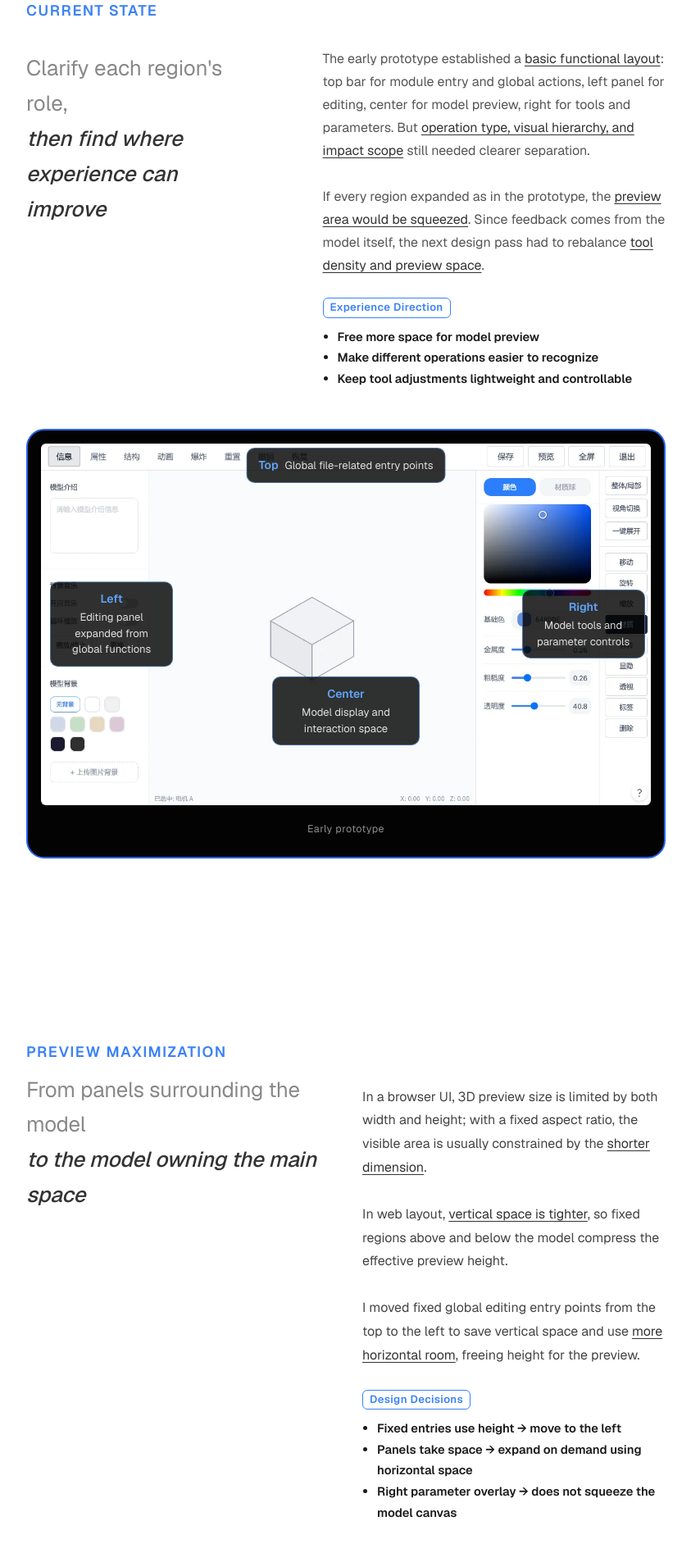
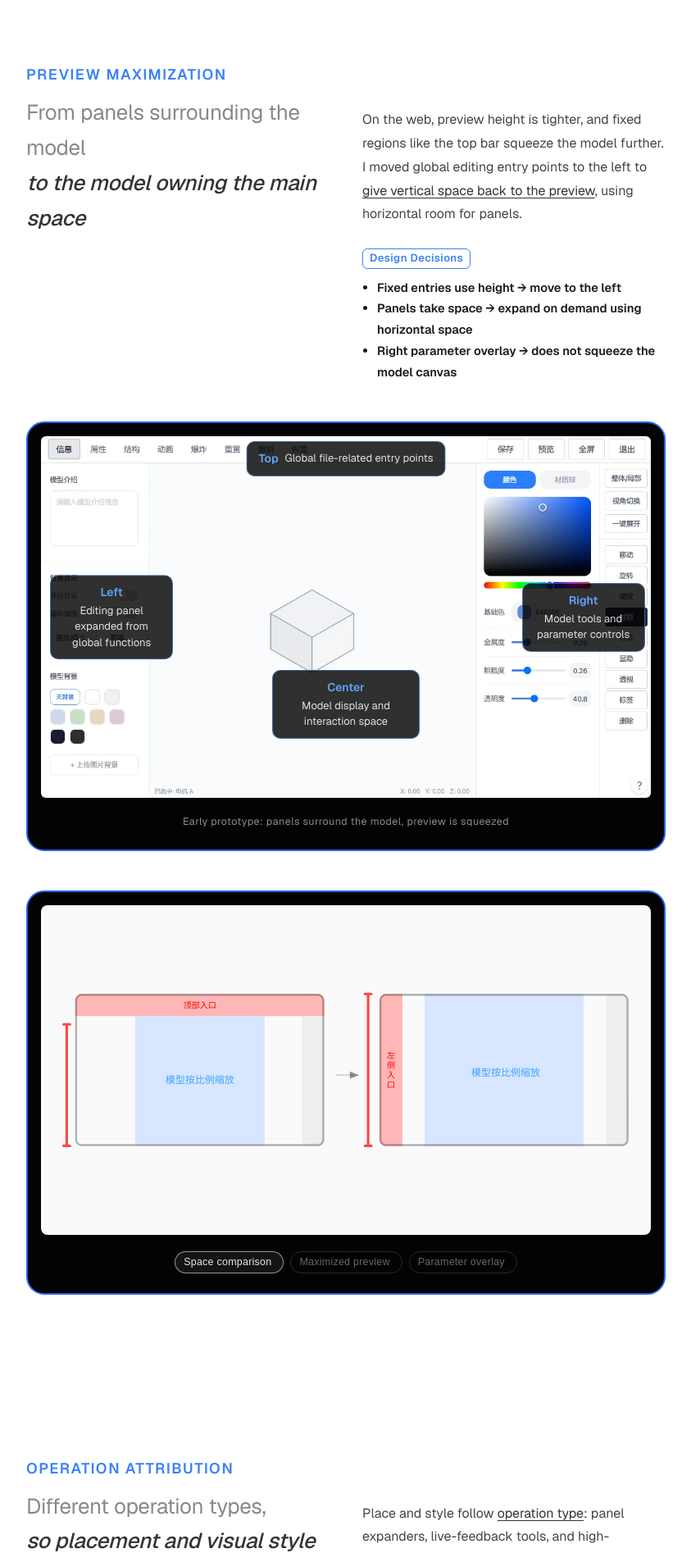
Before and after one commit to jaemin17/portfolio-pro, a Next.js app: page /en/projects/model-editor in a window 1280 px wide. Shown: the part 2480-4374 px from the top of the page at 82% size, without its empty margins (218-1061 px from the left). Built offline with nearby package versions, Linux system fonts and the light colour scheme.

Commit message:
Tighten Model Editor case study copy for clearer design narrative.
Drop redundant diagnosis and product-brochure demos, keep decisions and before/after evidence.

```diff
--- a/src/app/[locale]/projects/model-editor/modelEditorAssets.ts
+++ b/src/app/[locale]/projects/model-editor/modelEditorAssets.ts
@@ -9,8 +9,6 @@ export const modelEditorAssets = {
   shortcutsHint: "/images/model-editor/shortcuts-hint.png",
   operationVideo: "/videos/model-editor/模型编辑器章节操作归属-视频.mp4",
   materialDemo: "/videos/tools/model.mp4",
-  explodeDemo: "/videos/model-editor/explode-view.mp4",
   transparencyDemo: "/videos/model-editor/transparency-visibility.mp4",
-  animationDemo: "/videos/model-editor/animation.mp4",
   labelsDemo: "/videos/model-editor/overview.mp4",
 } as const;
--- a/src/app/[locale]/projects/model-editor/page.tsx
+++ b/src/app/[locale]/projects/model-editor/page.tsx
@@ -218,72 +218,58 @@ export default async function ModelEditorPage({ params }: ModelEditorPageProps)
         </section>
 
         <section className={`${selflyStyles.caseSection} ${selflyStyles.selfly0CaseSection}`}>
-          <div className={`${styles.positioningSection} ${styles.stackedSection}`}>
-            <div className={`${styles.positioningInner} ${styles.positioningInnerCentered}`}>
-              <div className={styles.protoEvidence}>
-                <p className={`${styles.positioningLabel} ${styles.protoIntroLabel}`}>
-                  {t(locale, "当前状态", "Current State")}
+          <div className={styles.narrativeSection}>
+            <div className={styles.narrativeInner}>
+              <p className={styles.positioningLabel}>
+                {t(locale, "模型预览最大化", "Preview Maximization")}
               </p>
-                <div className={styles.protoIntroRow}>
-                  <h3 className={styles.protoIntroTitle}>
-                    <span className={styles.positioningHeadingLight}>
-                      {t(locale, "理清每个区域的职责，", "Clarify each region's role,")}
+              <div className={styles.narrativeGrid}>
+                <h3 className={styles.narrativeHeadline}>
+                  <span className={styles.narrativeHeadlineLight}>
+                    {t(locale, "从「面板包围模型」", "From panels surrounding the model")}
                   </span>
                   <br />
-                    <span className={styles.positioningHeadingDark}>
-                      {t(locale, "找到体验的改进点", "then find where experience can improve")}
+                  <span className={styles.narrativeHeadlineDark}>
+                    {t(locale, "到「模型获得主要空间」", "to the model owning the main space")}
                   </span>
                 </h3>
-                  <div>
-                    <div className={styles.protoAreas}>
+                <div className={styles.narrativeBody}>
                   <p>
                     {t(
                       locale,
                       <>
-                            早期原型已经给出了<strong className={styles.positioningEmphasis}>基本功能分区</strong>
-                            ：顶部承载编辑模块入口、过程控制和全局结果操作，左侧为编辑面板，中间为模型预览区，右侧为模型工具与参数调整区。但不同功能的
-                            <strong className={styles.positioningEmphasis}>操作性质、视觉层级和影响范围</strong>
-                            仍需要进一步区分。
+                        网页里预览高度更紧，顶栏等固定区域会进一步挤压模型可视面积。我将全局编辑入口移到左侧，把
+                        <strong className={styles.positioningEmphasis}>垂直空间还给预览</strong>
+                        ，横向再承载面板展开。
                       </>,
                       <>
-                            The early prototype established a{" "}
-                            <strong className={styles.positioningEmphasis}>basic functional layout</strong>:
-                            top bar for module entry and global actions, left panel for editing, center for
-                            model preview, right for tools and parameters. But{" "}
-                            <strong className={styles.positioningEmphasis}>
-                              operation type, visual hierarchy, and impact scope
-                            </strong>{" "}
-                            still needed clearer separation.
-                          </>,
-                        )}
-                      </p>
-                      <p>
-                        {t(
-                          locale,
-                          <>
-                            同时，如果各区域都按原型展开，<strong className={styles.positioningEmphasis}>模型预览区会被挤压</strong>
-                            ；而 3D 编辑器最关键的操作反馈来自模型本身，因此后续设计需要在明确功能层级的基础上，重新平衡
-                            <strong className={styles.positioningEmphasis}>「工具密度」与「预览空间」</strong>。
-                          </>,
-                          <>
-                            If every region expanded as in the prototype, the{" "}
-                            <strong className={styles.positioningEmphasis}>preview area would be squeezed</strong>
-                            . Since feedback comes from the model itself, the next design pass had to rebalance{" "}
-                            <strong className={styles.positioningEmphasis}>tool density and preview space</strong>.
+                        On the web, preview height is tighter, and fixed regions like the top bar squeeze the
+                        model further. I moved global editing entry points to the left to{" "}
+                        <strong className={styles.positioningEmphasis}>give vertical space back to the preview</strong>
+                        , using horizontal room for panels.
                       </>,
                     )}
                   </p>
                   <div className={styles.narrativeDesignPoints}>
-                        <h4>{t(locale, "体验设计方向", "Experience Direction")}</h4>
+                    <h4>{t(locale, "设计决策", "Design Decisions")}</h4>
                     <ul>
-                          <li>{t(locale, "为模型预览释放更多空间", "Free more space for model preview")}</li>
-                          <li>{t(locale, "不同操作更易识别", "Make different operations easier to recognize")}</li>
-                          <li>{t(locale, "工具调整更轻量可控", "Keep tool adjustments lightweight and controllable")}</li>
+                      <li>
+                        <strong>{t(locale, "固定入口占高度", "Fixed entries use height")}</strong> →{" "}
+                        {t(locale, "移到左侧", "move to the left")}
+                      </li>
+                      <li>
+                        <strong>{t(locale, "面板占空间", "Panels take space")}</strong> →{" "}
+                        {t(locale, "按需展开、利用横向空间", "expand on demand using horizontal space")}
+                      </li>
+                      <li>
+                        <strong>{t(locale, "右侧参数浮层", "Right parameter overlay")}</strong> →{" "}
+                        {t(locale, "不挤压模型画布", "does not squeeze the model canvas")}
+                      </li>
                     </ul>
                   </div>
                 </div>
               </div>
-                </div>
+
               <div className={styles.protoEvidenceFrame}>
                 <div className={styles.protoEvidenceCanvas}>
                   <Image
@@ -311,90 +297,13 @@ export default async function ModelEditorPage({ params }: ModelEditorPageProps)
                     {t(locale, "模型工具与参数调整区", "Model tools and parameter controls")}
                   </div>
                 </div>
-                  <p className={styles.protoEvidenceCaption}>{t(locale, "早期原型", "Early prototype")}</p>
-                </div>
-              </div>
-            </div>
-          </div>
-        </section>
-
-        <section className={`${selflyStyles.caseSection} ${selflyStyles.selfly0CaseSection}`}>
-          <div className={styles.narrativeSection}>
-            <div className={styles.narrativeInner}>
-              <p className={styles.positioningLabel}>
-                {t(locale, "模型预览最大化", "Preview Maximization")}
-              </p>
-              <div className={styles.narrativeGrid}>
-                <h3 className={styles.narrativeHeadline}>
-                  <span className={styles.narrativeHeadlineLight}>
-                    {t(locale, "从「面板包围模型」", "From panels surrounding the model")}
-                  </span>
-                  <br />
-                  <span className={styles.narrativeHeadlineDark}>
-                    {t(locale, "到「模型获得主要空间」", "to the model owning the main space")}
-                  </span>
-                </h3>
-                <div className={styles.narrativeBody}>
-                  <p>
+                <p className={styles.protoEvidenceCaption}>
                   {t(
                     locale,
-                      <>
-                        在浏览器界面中，3D 模型预览区的尺寸同时受到宽度和高度的限制，由于需要保持固定比例，实际可视区域通常会受到
-                        <strong className={styles.positioningEmphasis}>较短一侧的约束</strong>。
-                      </>,
-                      <>
-                        In a browser UI, 3D preview size is limited by both width and height; with a fixed
-                        aspect ratio, the visible area is usually constrained by the{" "}
-                        <strong className={styles.positioningEmphasis}>shorter dimension</strong>.
-                      </>,
+                    "早期原型：面板环绕，预览受挤压",
+                    "Early prototype: panels surround the model, preview is squeezed",
                   )}
                 </p>
-                  <p>
-                    {t(
-                      locale,
-                      <>
-                        在网页布局中，<strong className={styles.positioningEmphasis}>高度空间相对更为紧张</strong>
-                        ，因此模型上下的固定区域都会影响预览区域的有效高度，使模型显示尺寸被压缩。
-                      </>,
-                      <>
-                        In web layout, <strong className={styles.positioningEmphasis}>vertical space is tighter</strong>
-                        , so fixed regions above and below the model compress the effective preview height.
-                      </>,
-                    )}
-                  </p>
-                  <p>
-                    {t(
-                      locale,
-                      <>
-                        因此，我将顶部的固定全局编辑入口移动到左侧，以减少垂直空间的占用，并将其转移到
-                        <strong className={styles.positioningEmphasis}>更充裕的横向空间</strong>
-                        ，从而为模型预览区释放更多高度。
-                      </>,
-                      <>
-                        I moved fixed global editing entry points from the top to the left to save vertical
-                        space and use <strong className={styles.positioningEmphasis}>more horizontal room</strong>
-                        , freeing height for the preview.
-                      </>,
-                    )}
-                  </p>
-                  <div className={styles.narrativeDesignPoints}>
-                    <h4>{t(locale, "设计决策", "Design Decisions")}</h4>
-                    <ul>
-                      <li>
-                        <strong>{t(locale, "固定入口占高度", "Fixed entries use height")}</strong> →{" "}
-                        {t(locale, "移到左侧", "move to the left")}
-                      </li>
-                      <li>
-                        <strong>{t(locale, "面板占空间", "Panels take space")}</strong> →{" "}
-                        {t(locale, "按需展开、利用横向空间", "expand on demand using horizontal space")}
-                      </li>
-                      <li>
-                        <strong>{t(locale, "右侧参数浮层", "Right parameter overlay")}</strong> →{" "}
-                        {t(locale, "不挤压模型画布", "does not squeeze the model canvas")}
-                      </li>
-                    </ul>
-                  </div>
-                </div>
               </div>
 
               <div className={styles.finalLayoutEvidence}>
@@ -449,19 +358,14 @@ export default async function ModelEditorPage({ params }: ModelEditorPageProps)
                     {t(
                       locale,
                       <>
-                        顶部功能并非同一类型：编辑模块入口需要展开内容面板，模型工具需要实时观察反馈，
-                        <strong className={styles.positioningEmphasis}>
-                          保存、预览等高频全局动作则依循使用惯例置于右上角
-                        </strong>
-                        ——性质不同，归属各有依据。
+                        按<strong className={styles.positioningEmphasis}>操作性质</strong>
+                        决定位置与视觉样式：需要展开内容的、需要盯着模型反馈的、以及高频全局动作，不应挤在同一套交互里。
                       </>,
                       <>
-                        Top-bar functions are not one type: module entries expand panels, model tools need live
-                        feedback, and{" "}
-                        <strong className={styles.positioningEmphasis}>
-                          high-frequency global actions like save and preview belong in the top-right by convention
-                        </strong>
-                        .
+                        Place and style follow{" "}
+                        <strong className={styles.positioningEmphasis}>operation type</strong>: panel
+                        expanders, live-feedback tools, and high-frequency global actions should not share
+                        one interaction pattern.
                       </>,
                     )}
                   </p>
@@ -527,23 +431,18 @@ export default async function ModelEditorPage({ params }: ModelEditorPageProps)
                     {t(
                       locale,
                       <>
-                        面向非专业教师用户，编辑器放弃传统专业工具的高密度小控件范式，转向以&quot;识别优先 +
-                        决策减负&quot;为目标的操作界面设计，因此，我将按钮、工具入口和参数控件做得更大，并强化选中状态，让用户能快速判断
-                        <strong className={styles.positioningEmphasis}>当前正在使用哪个工具</strong>。
+                        面向非专业教师，界面从专业工具的高密度控件转向
+                        <strong className={styles.positioningEmphasis}>识别优先、决策减负</strong>
+                        ：放大关键入口并强化选中态，让用户更快确认当前在用什么工具。
                       </>,
                       <>
-                        For non-expert teachers, the editor abandons dense professional-control patterns in favor
-                        of recognition-first, decision-light UI — larger buttons and controls with clear selected
-                        states so users know{" "}
-                        <strong className={styles.positioningEmphasis}>which tool is active</strong>.
+                        For non-expert teachers, the UI shifts from dense professional controls to{" "}
+                        <strong className={styles.positioningEmphasis}>
+                          recognition-first, decision-light
+                        </strong>{" "}
+                        patterns — larger entry points and clearer selected states so users know which tool is
+                        active.
                       </>,
-                    )}
-                  </p>
-                  <p>
-                    {t(
-                      locale,
-                      "右侧工具默认使用简洁的线性图标，降低工具列的视觉重量；hover 时再出现明确的功能文字提示，补足图标理解成本。整体按钮和控件使用轻量投影与浅色样式，保持可点击感，同时不抢走模型预览的注意力。",
-                      "Right-side tools use simple line icons by default; hover reveals text labels. Buttons use light shadows and pale surfaces to stay clickable without competing with the model preview.",
                     )}
                   </p>
                   <div className={styles.narrativeDesignPoints}>
@@ -558,16 +457,8 @@ export default async function ModelEditorPage({ params }: ModelEditorPageProps)
                         {t(locale, "：当前工具和模块有明确反馈，减少状态迷失", ": active tools/modules have clear feedback")}
                       </li>
                       <li>
-                        <strong>{t(locale, "线性图标", "Line icons")}</strong>
-                        {t(locale, "：降低视觉重量，低密度展示", ": lower visual weight at low density")}
-                      </li>
-                      <li>
-                        <strong>{t(locale, "hover 补充文字", "Hover labels")}</strong>
-                        {t(locale, "：默认轻量展示，悬停时说明具体功能", ": lightweight by default, descriptive on hover")}
-                      </li>
-                      <li>
-                        <strong>{t(locale, "统一轻量按钮和控件样式", "Unified light control style")}</strong>
-                        {t(locale, "：用浅色与柔和投影表达可操作，不干扰模型预览", ": pale surfaces and soft shadows without stealing focus")}
+                        <strong>{t(locale, "线性图标 + hover 文案", "Line icons + hover labels")}</strong>
+                        {t(locale, "：默认轻量，悬停再补足功能说明", ": lightweight by default, descriptive on hover")}
                       </li>
                     </ul>
                   </div>
@@ -619,6 +510,13 @@ export default async function ModelEditorPage({ params }: ModelEditorPageProps)
           </div>
         </section>
 
+        <section className={`${selflyStyles.caseSection} ${selflyStyles.selfly0CaseSection}`}>
+          <div className={styles.conceptSection}>
+            <div className={styles.conceptInner}>
+              <p className={styles.positioningLabel}>
+                {t(locale, "关键能力", "Core Capabilities")}
+              </p>
+              <div className={styles.capabilityStack}>
                 {[
                   {
                     headline: t(
@@ -626,21 +524,7 @@ export default async function ModelEditorPage({ params }: ModelEditorPageProps)
                       "预设材质一键应用，支持金属、木纹、塑料等常见材质切换",
                       "One-click material presets — metal, wood, plastic, and more",
                     ),
-            value: t(
-              locale,
-              "用可感知的材质预设替代专业参数理解，让教师通过试选就能快速接近课堂需要的视觉效果。",
-              "Tangible presets replace parameter literacy — teachers can trial presets to reach the look they need.",
-            ),
                     video: modelEditorAssets.materialDemo,
-          },
-          {
-            headline: t(locale, "爆炸设置：清晰展示模型层级关系", "Explode view: clear model hierarchy"),
-            value: t(
-              locale,
-              "把复杂模型拆成可讲解的结构层级，帮助教师在课堂中说明部件关系和装配逻辑。",
-              "Break complex models into teachable layers to explain part relationships and assembly logic.",
-            ),
-            video: modelEditorAssets.explodeDemo,
                   },
                   {
                     headline: t(
@@ -648,25 +532,7 @@ export default async function ModelEditorPage({ params }: ModelEditorPageProps)
                       "透视模式与显隐控制，快速聚焦目标部件",
                       "X-ray and visibility controls to focus on target parts",
                     ),
-            value: t(
-              locale,
-              "让用户不需要反复移动视角，也能快速隔离关键部件，降低课堂演示中的信息干扰。",
-              "Isolate key parts without constantly moving the camera, reducing noise during demos.",
-            ),
                     video: modelEditorAssets.transparencyDemo,
-          },
-          {
-            headline: t(
-              locale,
-              "通过动画时间轴，预览模型的运动与拆解过程",
-              "Timeline preview for motion and disassembly",
-            ),
-            value: t(
-              locale,
-              "把静态模型转化为可演示的运动过程，让结构变化、操作步骤和部件关系更容易被学生理解。",
-              "Turn static models into demonstrable motion so structure, steps, and relationships are easier to follow.",
-            ),
-            video: modelEditorAssets.animationDemo,
                   },
                   {
                     headline: t(
@@ -674,23 +540,11 @@ export default async function ModelEditorPage({ params }: ModelEditorPageProps)
                       "为模型部件添加标注，清晰传达结构与功能信息",
                       "Part labels that convey structure and function",
                     ),
-            value: t(
-              locale,
-              "把模型说明直接叠加到演示对象上，减少教师在模型、文字说明和口头讲解之间切换的负担。",
-              "Overlay explanations on the model to reduce switching between object, text, and speech.",
-            ),
                     video: modelEditorAssets.labelsDemo,
                   },
                 ].map((demo) => (
-          <section
-            key={String(demo.headline)}
-            className={`${selflyStyles.caseSection} ${selflyStyles.selfly0CaseSection}`}
-          >
-            <div className={styles.conceptSection}>
-              <div className={styles.conceptInner}>
-                <div className={styles.conceptLabel}>{t(locale, "功能演示", "Feature Demo")}</div>
+                  <div key={String(demo.headline)} className={styles.capabilityItem}>
                     <p className={styles.conceptHeadline}>{demo.headline}</p>
-                <p className={styles.conceptValue}>{demo.value}</p>
                     <video
                       className={styles.video}
                       src={assetPath(demo.video)}
@@ -701,9 +555,11 @@ export default async function ModelEditorPage({ params }: ModelEditorPageProps)
                       preload="auto"
                     />
                   </div>
+                ))}
+              </div>
+            </div>
           </div>
         </section>
-        ))}
 
         <section className={selflyStyles.selfly0ContactSection} aria-label={tStr(locale, "结语", "Closing")}>
           <div className={selflyStyles.selfly0ContactInner}>
```
Also changed, not shown: src/app/[locale]/projects/model-editor/modelEditor.module.css (+11 -1 lines). Lines whose indentation alone changed are shown as unchanged.
